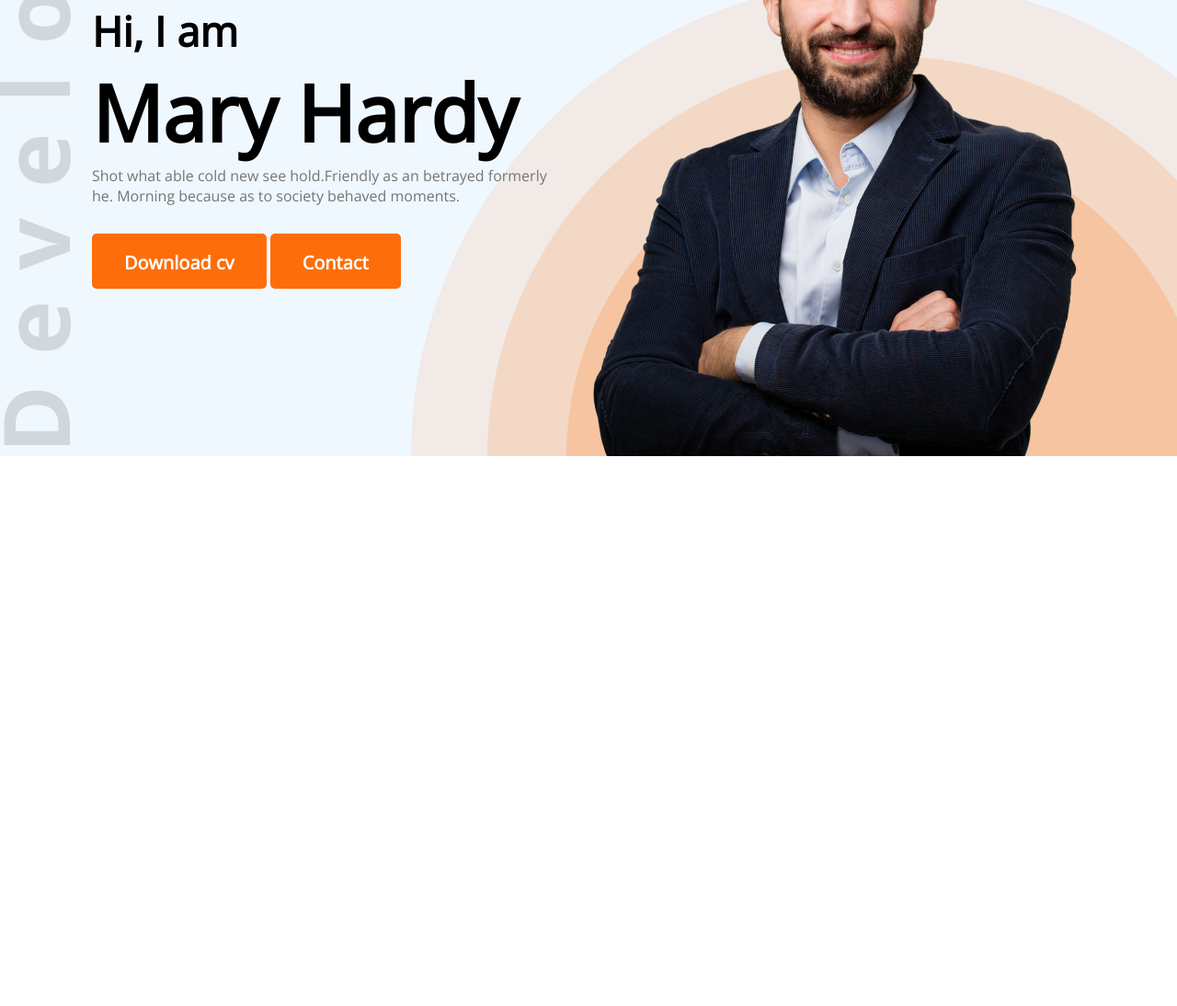
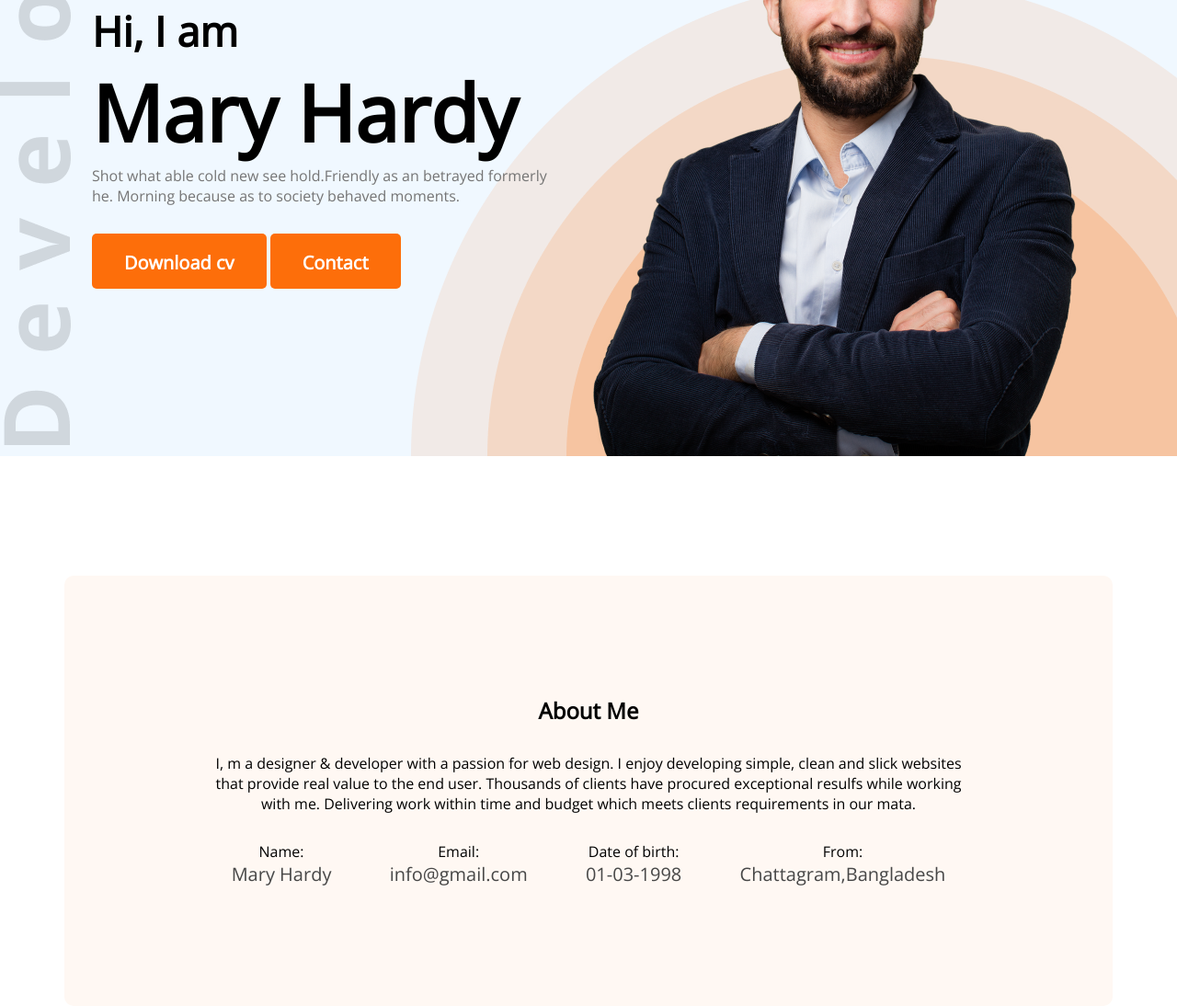
Before and after one commit to saiful108/portfolio, a plain HTML site: page index.html in a window 1280 px wide. Shown: the part 341-1435 px from the top of the page at 92% size. Before the commit the page ends 867 px from the top, so only its background shows below. Drawn offline with nearby package versions, Linux system fonts and the light colour scheme.

Commit message:
about section

```diff
--- a/index.html
+++ b/index.html
@@ -24,7 +24,7 @@
 
       <!-- header banner -->
       <div class="banner">
-        <div >
+        <div>
           <h4 class="sub-tittle">Hi, I am</h4>
           <h2 class="banner-tittle">Mary Hardy</h2>
           <p class="pragraph">
@@ -32,14 +32,48 @@
             he. Morning because as to society behaved moments.
           </p>
 
-          <button class="btn-primary ">Download cv</button>
-          <button class="btn-primary ">Contact</button>
+          <button class="btn-primary">Download cv</button>
+          <button class="btn-primary">Contact</button>
         </div>
         <img src="images/hardy.png" alt="" />
-
       </div>
     </header>
-    <main></main>
+    <main>
+      <section class="about">
+        <h2 class="section-tittle">About Me</h2>
+        <p class="section-description">
+          I, m a designer & developer with a passion for web design. I enjoy
+          developing simple, clean and slick websites that provide real value to
+          the end user. Thousands of clients have procured exceptional resulfs
+          while working with me. Delivering work within time and budget which
+          meets clients requirements in our mata.
+        </p>
+
+        <div class="about-info-container">
+            <div class="about-info">
+                <p class="info-tittle">Name:</p>
+                <p class="info-description">Mary Hardy</p>
+            </div>
+            <div class="about-info">
+                <p class="info-tittle">Email:</p>
+                <p class="info-description">info@gmail.com</p>
+            </div>
+            <div class="about-info">
+
+                <p class="info-tittle">Date of birth:</p>
+                <p class="info-description">01-03-1998</p>
+            </div>
+            <div class="about-info">
+                <p class="info-tittle">From:</p>
+                <p class="info-description">Chattagram,Bangladesh</p>
+            </div>
+
+
+
+        </div>
+
+      </section>
+    </main>
 
     <footer></footer>
   </body>
--- a/style.css
+++ b/style.css
@@ -4,11 +4,11 @@
 }
 /* header and navigation style */
 
-.header{
+.header {
   background-color: aliceblue;
-    background-image: url(images/header_bg.png),url(images/developer.png);
+  background-image: url(images/header_bg.png), url(images/developer.png);
   background-repeat: no-repeat;
-    background-position: bottom right,left;
+  background-position: bottom right, left;
 }
 nav {
   display: flex;
@@ -45,7 +45,7 @@ nav li {
 
 /* banner  style */
 
-.banner{
+.banner {
   display: flex;
   align-items: center;
   margin: 0 100px;
@@ -54,18 +54,51 @@ nav li {
   margin-bottom: 30px;
 }
 
-.sub-tittle{
+.sub-tittle {
   font-weight: 600;
   font-size: 45px;
 }
 
-.banner-tittle{
+.banner-tittle {
   font-weight: 700;
   font-size: 85px;
+}
+.pragraph {
+  color: #757575;
+  margin-bottom: 30px;
+}
+/* main section */
+main {
+  max-width: 1140px;
+  margin: 0 auto;
+}
+
+/* about section style */
+.about {
+  margin-top: 130px;
+  text-align: center;
+  background: #fff8f3;
+  border-radius: 10px;
+  padding: 130px 150px;
+}
+.section-tittle {
+
+    margin-bottom: 30px;
+}
+.section-descripton {
+    color: #757575;
 
 }
-.pragraph{
+
+.about-info-container{
+    display: flex;
+    justify-content: space-around;
+    margin-top: 30px;
+}
+.about.info-tittle{
+    font-size: 20px;
     color: #757575;
-    margin-bottom: 30px;
-
 }
+.info-description{
+    font-size: 20px;
+    color: #474747;
```
Lines whose indentation alone changed are shown as unchanged.
